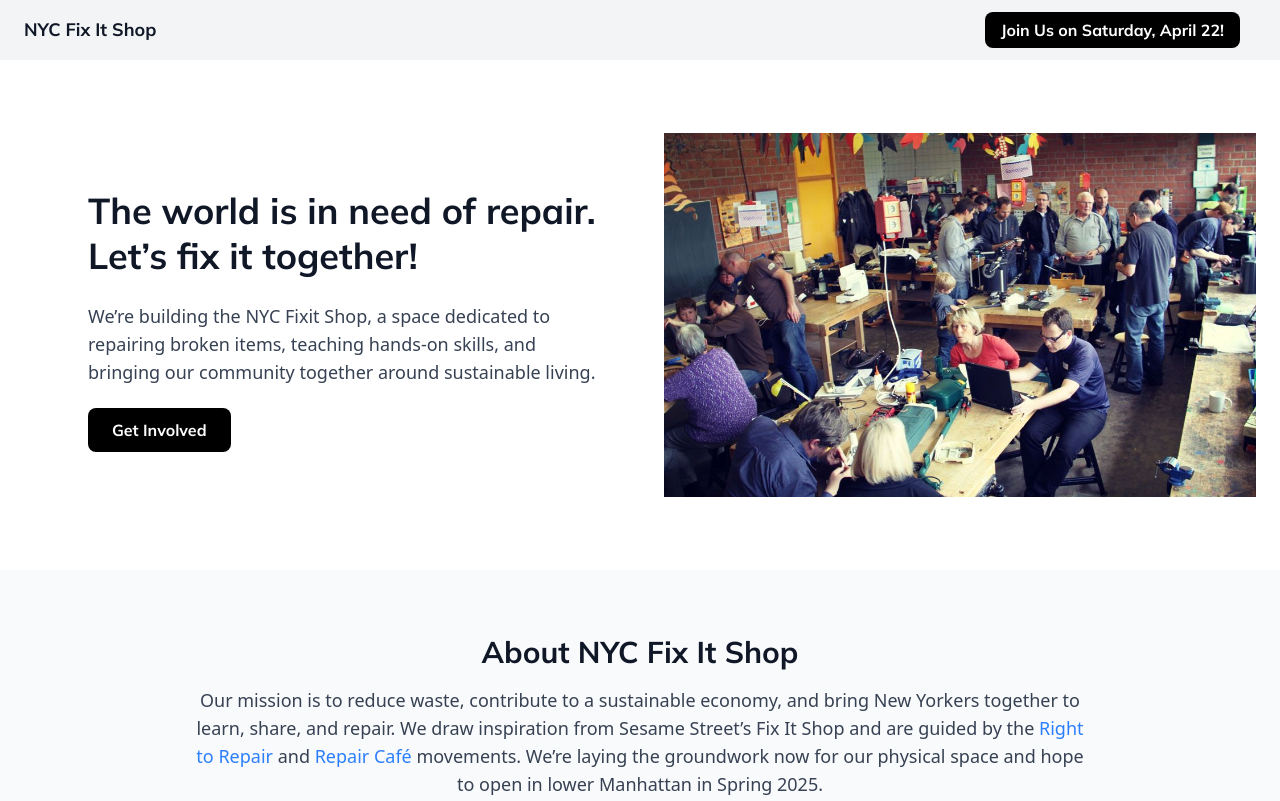
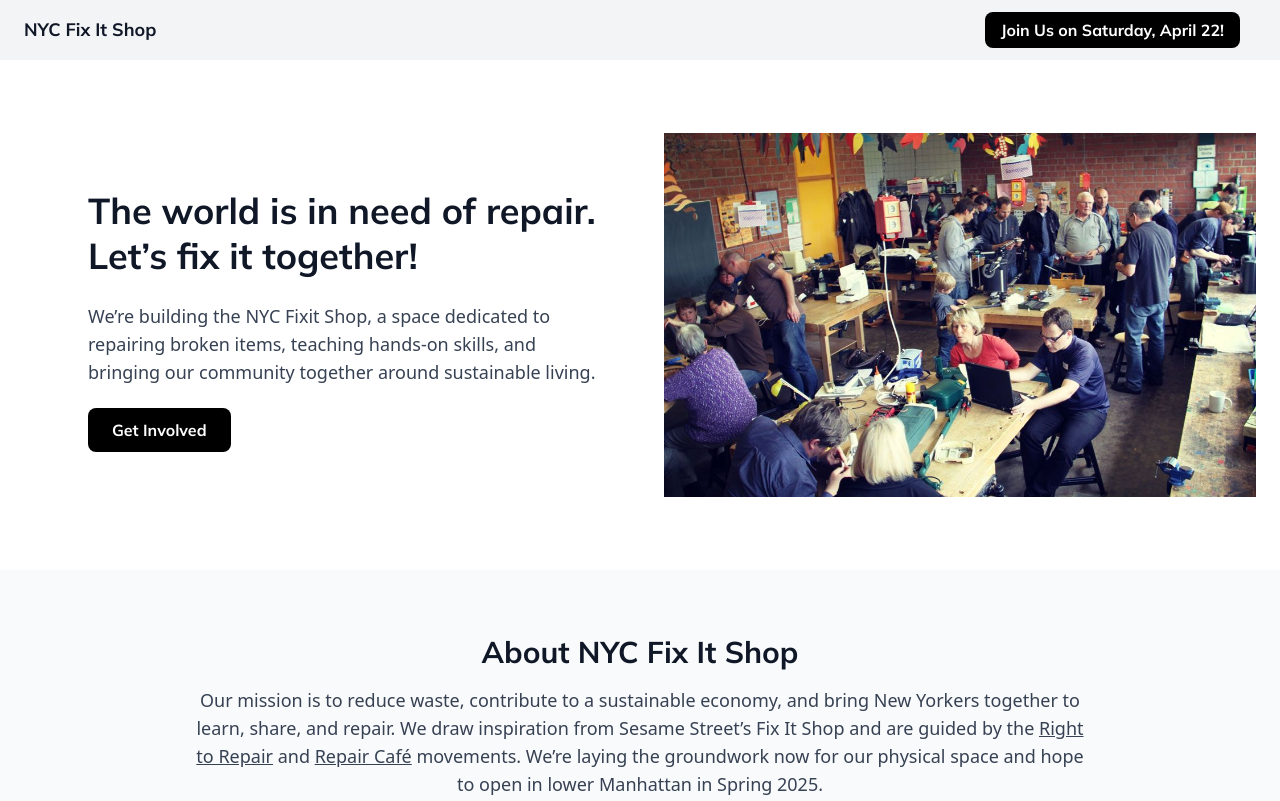
Before and after one commit to jonathan-hooper-osf/nycfixitshop.org, a website: page site/index.html in a window 1280 px wide. Shown: the top 801 px of the page. Drawn offline with Linux system fonts and the light colour scheme.

Commit message:
Adjust link color

```diff
--- a/site/index.html
+++ b/site/index.html
@@ -60,7 +60,7 @@
       <div class="max-w-4xl mx-auto text-center">
         <h2 class="text-3xl mb-4 mulish-700">About NYC Fix It Shop</h2>
         <p class="text-lg text-gray-700">
-          Our mission is to reduce waste, contribute to a sustainable economy, and bring New Yorkers together to learn, share, and repair. We draw inspiration from Sesame Street’s Fix It Shop and are guided by the <a href="https://www.repair.org" class="text-blue-500 hover:underline">Right to Repair</a> and <a href="https://www.repaircafe.org/en/" class="text-blue-500 hover:underline">Repair Café</a> movements. We’re laying the groundwork now for our physical space and hope to open in lower Manhattan in Spring 2025.
+          Our mission is to reduce waste, contribute to a sustainable economy, and bring New Yorkers together to learn, share, and repair. We draw inspiration from Sesame Street’s Fix It Shop and are guided by the <a href="https://www.repair.org" class="hover:text-blue-900 underline">Right to Repair</a> and <a href="https://www.repaircafe.org/en/" class="hover:text-blue-900 underline">Repair Café</a> movements. We’re laying the groundwork now for our physical space and hope to open in lower Manhattan in Spring 2025.
           <!-- Inspired by Sesame Street’s Fix It Shop and driven by the Right to Repair and Repair Café movements, we aim to reduce waste, build a circular economy, and create a community where New Yorkers come together to learn, share, and repair. We’re currently laying the groundwork for our physical space and hope to open our doors in Spring 2025. -->
         </p>
       </div>
```
Also changed, not shown: site/css/styles.css.
